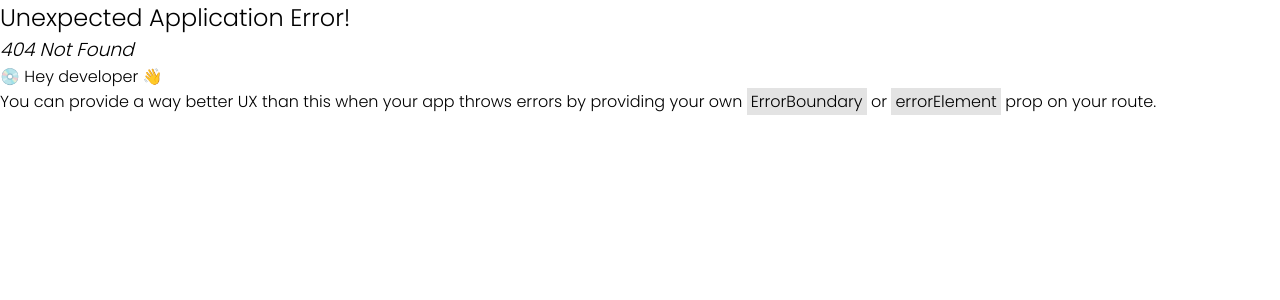
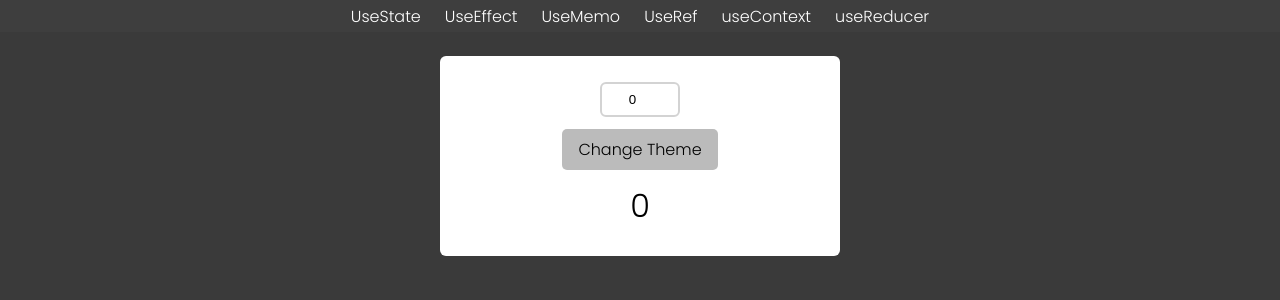
Before and after one commit to Frankdias92/Learning-React, a React (Vite) app in the folder Learing-React-Hooks/: page /memo in a window 1280 px wide. Before the commit this address had no page. Shown: the top 300 px of the page. Built offline with nearby package versions, Linux system fonts and the light colour scheme.

Commit message:
update: UseEffect

```diff
--- a/Learing-React-Hooks/src/main.tsx
+++ b/Learing-React-Hooks/src/main.tsx
@@ -4,6 +4,7 @@ import { RouterProvider, createBrowserRouter } from 'react-router-dom'
 import { Root } from './routes/root'
 import { UseState } from './pages/UseState'
 import { UseEffect } from './pages/UseEffect'
+import { UseMemo } from './pages/UseMemo'
 
 
 const router = createBrowserRouter([
@@ -18,6 +19,10 @@ const router = createBrowserRouter([
       {
         path: '/useeffect',
         element: <UseEffect />
+      },
+      {
+        path: '/memo',
+        element: <UseMemo />
       }
     ]
   },
--- a/Learing-React-Hooks/src/pages/Header.tsx
+++ b/Learing-React-Hooks/src/pages/Header.tsx
@@ -9,7 +9,7 @@ export function Header() {
         <ul>
           <li><a href="/">UseState</a></li>
           <li><a href="/useeffect">UseEffect</a></li>
-          <li>UseMemo</li>
+          <li><a href="memo">UseMemo</a></li>
           <li>UseRef</li>
           <li>useContext</li>
           <li>useReducer</li>
--- a/Learing-React-Hooks/src/pages/Use.css
+++ b/Learing-React-Hooks/src/pages/Use.css
@@ -4,3 +4,31 @@ useState {
   justify-content: center;
   align-items: center;
 }
+.container {
+  display: flex;
+  justify-content: center;
+}
+.useMemo {
+  display: flex;
+  flex-direction: column;
+  justify-content: center;
+  align-items: center;
+  gap: .75rem;
+}
+
+.useMemo input[type=number] {
+  font-family: sans-serif;
+  max-width: 5rem;
+  padding: .5rem;
+  border: 1px solid #d3d3d3;
+  border-width: 2px;
+  border-radius: 6px;
+  text-align: center;
+}
+
+.useMemo .doubleNumber {
+  width: 100%;
+  text-align: center;
+
+  border-radius: 6px;
+}
--- a/Learing-React-Hooks/src/pages/UseEffect.tsx
+++ b/Learing-React-Hooks/src/pages/UseEffect.tsx
@@ -6,9 +6,13 @@ export function UseEffect() {
   const [dados, setDados] = useState([])
 
   useEffect(() => {
-    fetch(`https://jsonplaceholder.typicode.com/${resourceType}`)
-      .then(response => response.json())
-      .then(json => setDados(json))
+    const fetchResourceType = async () => {
+      const response = await fetch(`https://jsonplaceholder.typicode.com/${resourceType}`)
+      const responseJSON = await response.json()
+
+      setDados(responseJSON)
+    }
+    fetchResourceType()
   }, [resourceType])
 
 
--- /dev/null
+++ b/Learing-React-Hooks/src/pages/UseMemo.tsx
@@ -0,0 +1,37 @@
+import { useEffect, useMemo, useState } from "react"
+
+export function UseMemo() {
+  const [number, setNumber] = useState(0)
+  const [dark, setDark] = useState(false)
+  const doubleNumber = useMemo(() => {
+    return slowFunction(number)
+  }, [number])
+  const themeStyles = useMemo(() => {
+    return {
+      backgroundColor: dark ? 'black' : 'white',
+      color: dark ? 'white' : 'black'
+    }
+  }, [dark])
+  useEffect(() => {
+    console.log('Theme Changed')
+  }, [themeStyles])
+
+  return (
+    <div className="container">
+      <div className="useMemo">
+        <input type="number" value={number} onChange={(e) => setNumber(parseInt(e.target.value))} />
+
+        <button onClick={() => setDark(prevDark => !prevDark)} >
+          Change Theme
+        </button>
+        <div className="doubleNumber" style={themeStyles}>{doubleNumber}</div>
+      </div>
+    </div>
+  )
+}
+
+function slowFunction(num: number) {
+  for (let i = 0; i <= 100000; i++) {
+    return num * 2
+  }
+}
```
